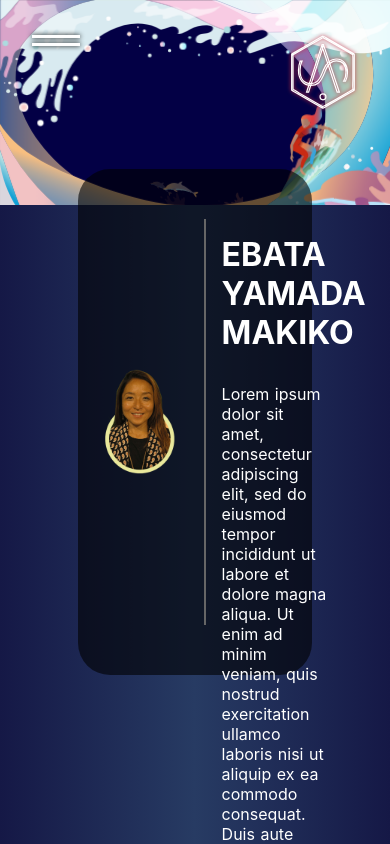
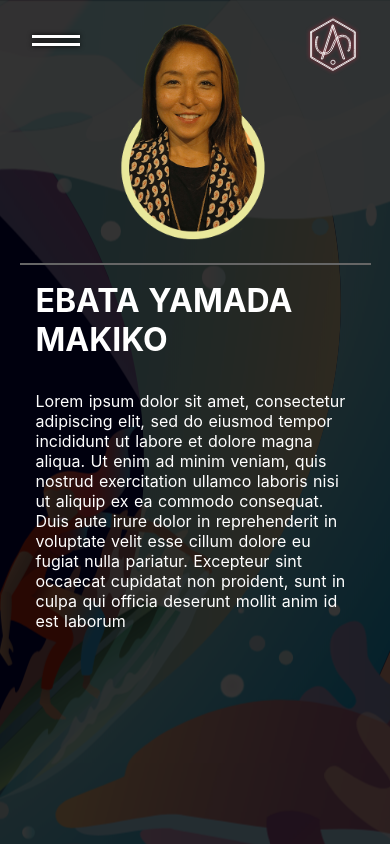
Before and after one commit to saone19/saone, a Nuxt app: page /teacher in a window 390 px wide. Built offline with nearby package versions, Linux system fonts and the light colour scheme.

Commit message:
add some basic responsive support

```diff
--- a/components/content.vue
+++ b/components/content.vue
@@ -82,8 +82,10 @@ export default {
       font-size: 1rem;
     }
     &-content {
-      margin-top: 3rem;
       justify-content: center;
+    }
+    &-video {
+      height: 10rem;
     }
     &-video,
     &-description {
@@ -91,6 +93,10 @@ export default {
       width: 100%;
       font-size: 1.2rem;
     }
+    &-description {
+      max-width: 50vh;
+      overflow-y: scroll;
+    }
     &-play {
       font-size: 2rem;
     }
--- a/components/contentSvg.vue
+++ b/components/contentSvg.vue
@@ -904,15 +904,14 @@ import { TweenMax, TimelineMax, Elastic, Back } from 'gsap'
 export default {
   mounted() {
     window.addEventListener('mousemove', ({ clientX, clientY }) => {
-      const x = clientX - window.innerWidth / 2
       const y = clientY - window.innerHeight / 2
 
       TweenMax.to('#wave-like-1', 1, {
-        transform: `translate3d(${182 + x / 20}px,${-354 + y / 10}px,0)`
+        transform: `translate3d(182.3px,${-354.2 + y / 10}px,0)`
       })
 
       TweenMax.to('#wave-like-2', 1, {
-        transform: `translate3d(${182 + -x / 30}px,${-354 - y / 20}px,0)`
+        transform: `translate3d(182.3px,${-354.2 - y / 15}px,0)`
       })
     })
   }
--- a/components/footer.vue
+++ b/components/footer.vue
@@ -6,7 +6,7 @@
 
 <style lang="scss" scoped>
 .footer {
-  color: #666;
+  color: #fff;
   position: absolute;
   bottom: 1rem;
   left: 2rem;
--- a/components/indexSVG.vue
+++ b/components/indexSVG.vue
@@ -1766,4 +1766,21 @@ export default {
 #plants {
   opacity: 0;
 }
+
+@media screen and (max-width: 640px) {
+  .svg {
+    position: relative;
+  }
+  #building-left,
+  #building-right-behind,
+  #building-right-front,
+  #building-middle,
+  #boy,
+  #girl,
+  #flower,
+  #leaf,
+  #plants {
+    transform: scale(0.55) translateY(105vh);
+  }
+}
 </style>
--- a/components/logo.vue
+++ b/components/logo.vue
@@ -9,14 +9,14 @@
             fill="transparent"
             stroke-width="2"
             d="M56.37,20.74h2.31l26.43,79H81.42L56.49,23.86l2-1.16-24.35,77H30.75Z"
-          ></path>
+          />
           <path
             class="path"
             stroke="#fff"
             fill="transparent"
             stroke-width="2"
             d="M96,66.82c0,5.84-1.1,10.13-3.76,14.49h3.12c2.07-4,3.18-8.27,3.18-14.6,0-11.31-5.43-22-18.7-22-9.46,0-16,5.54-21,17.89l-1.74,4.27c-6,14.77-10.85,18.58-19.39,18.58-12.11,0-17.77-9.23-17.77-21.93,0-6.09.78-10.59,3.45-15.38H20.3a42.29,42.29,0,0,0-2.94,15.38c0,14.43,7.62,25,20.43,25,10.27,0,15.93-4,22.85-21.24l1.85-4.61c3.69-9.12,8.65-14.89,17.66-14.89C90.88,47.78,96,55.74,96,66.82Z"
-          ></path>
+          />
           <circle
             class="path"
             stroke="#fff"
@@ -25,14 +25,14 @@
             cx="57.93"
             cy="107.36"
             r="4.91"
-          ></circle>
+          />
           <path
             class="path"
             stroke="#fff"
             fill="transparent"
             stroke-width="2"
             d="M6.08,37.22V95.78a1.15,1.15,0,0,0,.56,1l45.19,26.09c1.53.89,3.77,2.83,5.52,3.19,1.52.31,3.09-1.11,4.38-1.86L88.07,109l21.15-12.21a1.15,1.15,0,0,0,.56-1V37.22a1.15,1.15,0,0,0-.56-1L64,10.16C62.5,9.27,60.26,7.33,58.51,7,57,6.66,55.42,8.08,54.13,8.83L27.79,24,6.64,36.25a1.13,1.13,0,0,0,1.15,2L39.27,20l16.94-9.79c.45-.25,1.55-.63,1.84-1.06.59-.86-.11.42-.59-.2.72.92,2.83,1.64,3.84,2.22l39,22.5,6.31,3.64a5.63,5.63,0,0,0,1.36.78c-.43-.08,0-1.22-.43-.45-.6,1.08,0,4.24,0,5.45V77.87c0,5.42-.8,11.55,0,16.93.07.48-.26,1.41.28.49s-.13-.16-.57,0a45.84,45.84,0,0,0-5.55,3.2L81.74,110,62.47,121.14c-1.07.61-4.08,1.65-4.73,2.72-.44.75.35-.17.62.15a5.47,5.47,0,0,0-1.35-.78L19.79,101.74C16,99.57,12,96.34,7.88,94.86c1.24.45,0,1.28.47.4a6.55,6.55,0,0,0,0-2.12V37.22A1.14,1.14,0,0,0,6.08,37.22Z"
-          ></path>
+          />
         </g>
       </g>
     </svg>
@@ -50,4 +50,10 @@
   z-index: 50;
   filter: drop-shadow(0 0 2px $theme-middle-orange);
 }
+@media screen and (max-width: 640px) {
+  .logo {
+    top: 1rem;
+    width: 50px;
+  }
+}
 </style>
--- a/layouts/default.vue
+++ b/layouts/default.vue
@@ -18,13 +18,12 @@ export default {
     return {
       current: 0,
       navigating: false,
-      view: ['/', 'challenger', 'teacher', 'short-film']
+      view: ['/', 'challenger', 'teacher', 'music-video', 'short-film']
     }
   },
   watch: {
     current() {
       const next = this.view[this.current]
-      console.log({ next })
       this.$router.push(next)
     }
   },
@@ -65,6 +64,11 @@ html {
   box-sizing: border-box;
 }
 
+::-webkit-scrollbar {
+  width: 0px;
+  background: transparent;
+}
+
 *,
 *:before,
 *:after {
--- a/pages/challenger.vue
+++ b/pages/challenger.vue
@@ -1,13 +1,13 @@
 <template>
   <main class="challenger">
-    <h2 class="title">
+    <h2 class="challenger-title">
       WE’RE CHALLENGERS FROM
       <transition name="country-fade" mode="out-in">
         <span :key="country" class="country">{{ country }}.</span>
       </transition>
     </h2>
     <div class="challenger-wrapper">
-      <s-challenger-svg />
+      <s-challenger-svg class="challenger-svg" />
     </div>
   </main>
 </template>
@@ -51,14 +51,14 @@ export default {
 .challenger {
   @include fullpage();
   display: flex;
-}
-.title {
+  &-title {
     color: beige;
     font-size: 2rem;
     margin-top: 40vh;
     width: 80vw;
     height: fit-content;
     margin-left: 10vw;
+  }
 }
 
 .country-fade-enter-active {
@@ -95,11 +95,26 @@ export default {
   }
 }
 @media screen and (max-width: 900px) {
-  .title {
+  .challenger {
+    &-title {
       margin-top: 35vh;
+    }
   }
   .country {
     display: block;
   }
 }
+
+@media screen and (max-width: 640px) {
+  .challenger {
+    &-title {
+      margin-top: 25vh;
+    }
+    &-svg {
+      height: 50vh;
+      width: unset;
+      left: -70vw;
+    }
+  }
+}
 </style>
--- /dev/null
+++ b/pages/music-video.vue
@@ -0,0 +1,14 @@
+<template>
+  <s-content title="Music Video">
+    <p>Jessie J's Price Tag rewritten in different languages. The singers in this team are challenged to sing in a new language and teach their native language to others. A project that combines musical, videography, and creativity.</p>
+  </s-content>
+</template>
+
+<script>
+import SContent from '../components/content'
+export default {
+  components: {
+    SContent
+  }
+}
+</script>
--- a/pages/short-film.vue
+++ b/pages/short-film.vue
@@ -1,6 +1,6 @@
 <template>
   <s-content title="Short Film">
-    <p>Jessie J's Price Tag rewritten in different languages. The singers in this team are challenged to sing in a new language and teach their native language to others. A project that combines musical, videography, and creativity.</p>
+    <p>Three students with different backgrounds. One is a boy in Tokyo, a girl from Wakayama, and a foreign student from Hong Kong. All three studying in the same university but struggling with different challenges from new environment, their peers, and growing up. One thing they have in common is that each has a dream that gives them strength to stand up and carry on.</p>
   </s-content>
 </template>
 
--- a/pages/teacher.vue
+++ b/pages/teacher.vue
@@ -9,7 +9,7 @@
         >Lorem ipsum dolor sit amet, consectetur adipiscing elit, sed do eiusmod tempor incididunt ut labore et dolore magna aliqua. Ut enim ad minim veniam, quis nostrud exercitation ullamco laboris nisi ut aliquip ex ea commodo consequat. Duis aute irure dolor in reprehenderit in voluptate velit esse cillum dolore eu fugiat nulla pariatur. Excepteur sint occaecat cupidatat non proident, sunt in culpa qui officia deserunt mollit anim id est laborum</p>
       </div>
     </div>
-    <s-teacher-svg />
+    <s-teacher-svg class="teacher-profile-svg" />
   </main>
 </template>
 
@@ -41,6 +41,7 @@ export default {
     display: flex;
     align-items: center;
     justify-content: space-around;
+    flex-wrap: wrap;
     &-img {
       width: 40%;
       margin: 1rem;
@@ -58,4 +59,28 @@ export default {
     }
   }
 }
+@media screen and (max-width: 640px) {
+  .teacher {
+    &-profile {
+      margin: 0;
+      width: 100vw;
+      height: 100vh;
+      background: rgba(0, 0, 0, 0.8);
+      border-radius: 0;
+      &-img {
+        width: 50%;
+      }
+      &-txt {
+        border-left: none;
+        border-top: 2px solid #666;
+        width: 90%;
+      }
+      &-svg {
+        height: 100%;
+        width: unset;
+        right: -5vw;
+      }
+    }
+  }
+}
 </style>
```
Lines whose indentation alone changed are shown as unchanged.
